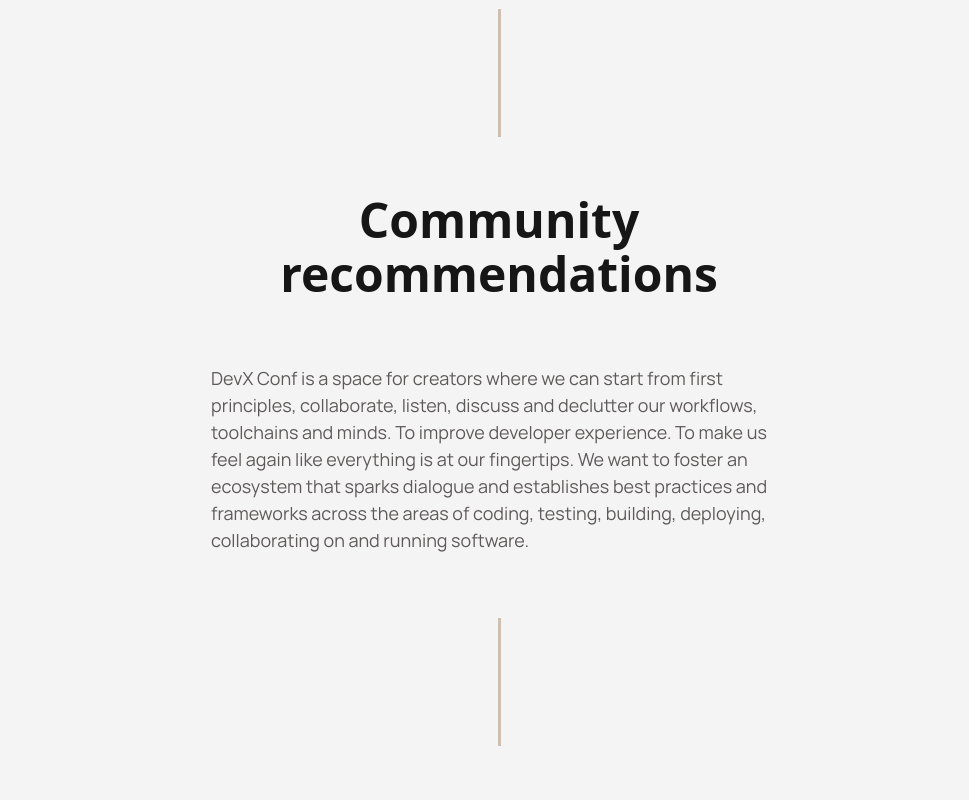
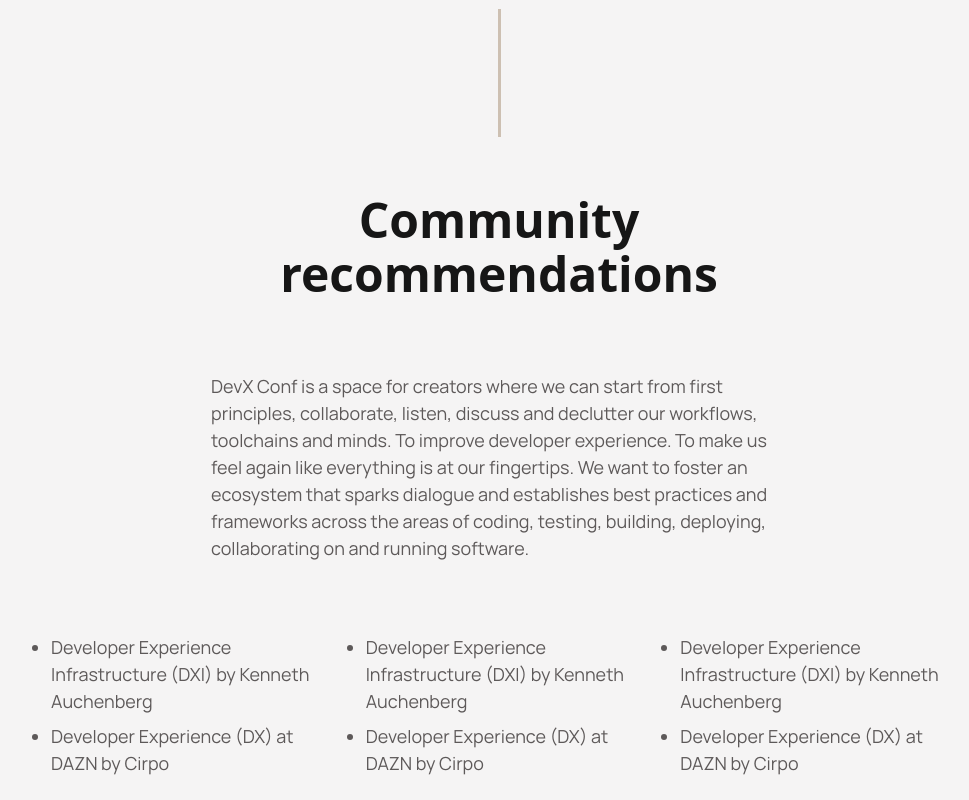
Before and after one commit to gitpod-io/devx-community, a SvelteKit app: page / in a window 1280 px wide. Shown: the part 3980-4780 px from the top of the page, without its empty margins (141-1110 px from the left). Built offline with nearby package versions, Linux system fonts and the light colour scheme; a web font is replaced by a local one.

Commit message:
feat: add recommendations

```diff
--- /dev/null
+++ b/src/lib/components/index/community-recommendations.svelte
@@ -0,0 +1,21 @@
+<script lang="ts">
+	import Section from '../library/section.svelte';
+	import { blogRecommendations } from '$lib/contents/index/recommendations';
+	import RecommendationItemSection from '../library/recommendation-item-section.svelte';
+</script>
+
+<div class="mx-auto max-w-4xl">
+	<Section
+		line={false}
+		title="Community recommendations"
+		titleClassNames="max-w-6xl !pb-x-large"
+		text="DevX Conf is a space for creators where we can start from first principles, collaborate, listen, discuss and declutter our workflows, toolchains and minds. To improve developer experience. To make us feel again like everything is at our fingertips. We want to foster an ecosystem that sparks dialogue and establishes best practices and frameworks across the areas of coding, testing, building, deploying, collaborating on and running software."
+		class="mx-auto max-w-xl"
+		textClassNames="pb-x-large"
+	/>
+	<div class="grid max-w-4xl grid-cols-1 gap-small md:grid-cols-3">
+		<RecommendationItemSection recommendationItems={blogRecommendations} />
+		<RecommendationItemSection recommendationItems={blogRecommendations} />
+		<RecommendationItemSection recommendationItems={blogRecommendations} />
+	</div>
+</div>
--- /dev/null
+++ b/src/lib/components/library/recommendation-item-section.svelte
@@ -0,0 +1,13 @@
+<script lang="ts">
+	import type { RecommendationItem } from '$lib/types/recommendation-item.type';
+
+	export let recommendationItems: RecommendationItem[];
+</script>
+
+<ul class="list-disc space-y-2">
+	{#each recommendationItems as item}
+		<li>
+			<a href={item.href}>{item.text}</a> by {item.author}
+		</li>
+	{/each}
+</ul>
--- a/src/lib/components/library/section.svelte
+++ b/src/lib/components/library/section.svelte
@@ -6,12 +6,13 @@
 	export let textClassNames = '';
 	export let titleClassNames = '';
 	export let dots = false;
+	export let line = true;
 
 	let clazz = '';
 	export { clazz as class };
 </script>
 
-<section class="bottom-lined pt-medium {clazz}">
+<section class:bottom-lined={line} class="pt-medium {clazz}">
 	<h2 class="h2 pb-large text-center {titleClassNames}">{title}</h2>
 	<p class="mx-auto {textClassNames}">{@html text}</p>
 	<slot />
--- /dev/null
+++ b/src/lib/contents/index/recommendations.ts
@@ -0,0 +1,14 @@
+import type { RecommendationItem } from '$lib/types/recommendation-item.type';
+
+export const blogRecommendations: RecommendationItem[] = [
+	{
+		href: '#',
+		author: 'Kenneth Auchenberg',
+		text: 'Developer Experience Infrastructure (DXI)'
+	},
+	{
+		href: '#',
+		author: 'Cirpo',
+		text: 'Developer Experience (DX) at DAZN'
+	}
+];
--- /dev/null
+++ b/src/lib/types/recommendation-item.type.ts
@@ -0,0 +1,5 @@
+export type RecommendationItem = {
+	href: string;
+	author: string;
+	text: string;
+};
--- a/src/routes/+page.svelte
+++ b/src/routes/+page.svelte
@@ -1,4 +1,6 @@
 <script>
+	import CommunityRecommendations from '$lib/components/index/community-recommendations.svelte';
+
 	import FoundingMembers from '$lib/components/index/founding-members.svelte';
 	import Hero from '$lib/components/index/hero.svelte';
 	import LearnMore from '$lib/components/index/learn-more.svelte';
@@ -19,11 +21,7 @@
 
 <LearnMore />
 
-<Section
-	title="Community recommendations"
-	text="DevX Conf is a space for creators where we can start from first principles, collaborate, listen, discuss and declutter our workflows, toolchains and minds. To improve developer experience. To make us feel again like everything is at our fingertips. We want to foster an ecosystem that sparks dialogue and establishes best practices and frameworks across the areas of coding, testing, building, deploying, collaborating on and running software."
-	class="mx-auto max-w-xl"
-/>
+<CommunityRecommendations />
 
 <FoundingMembers />
 
```
